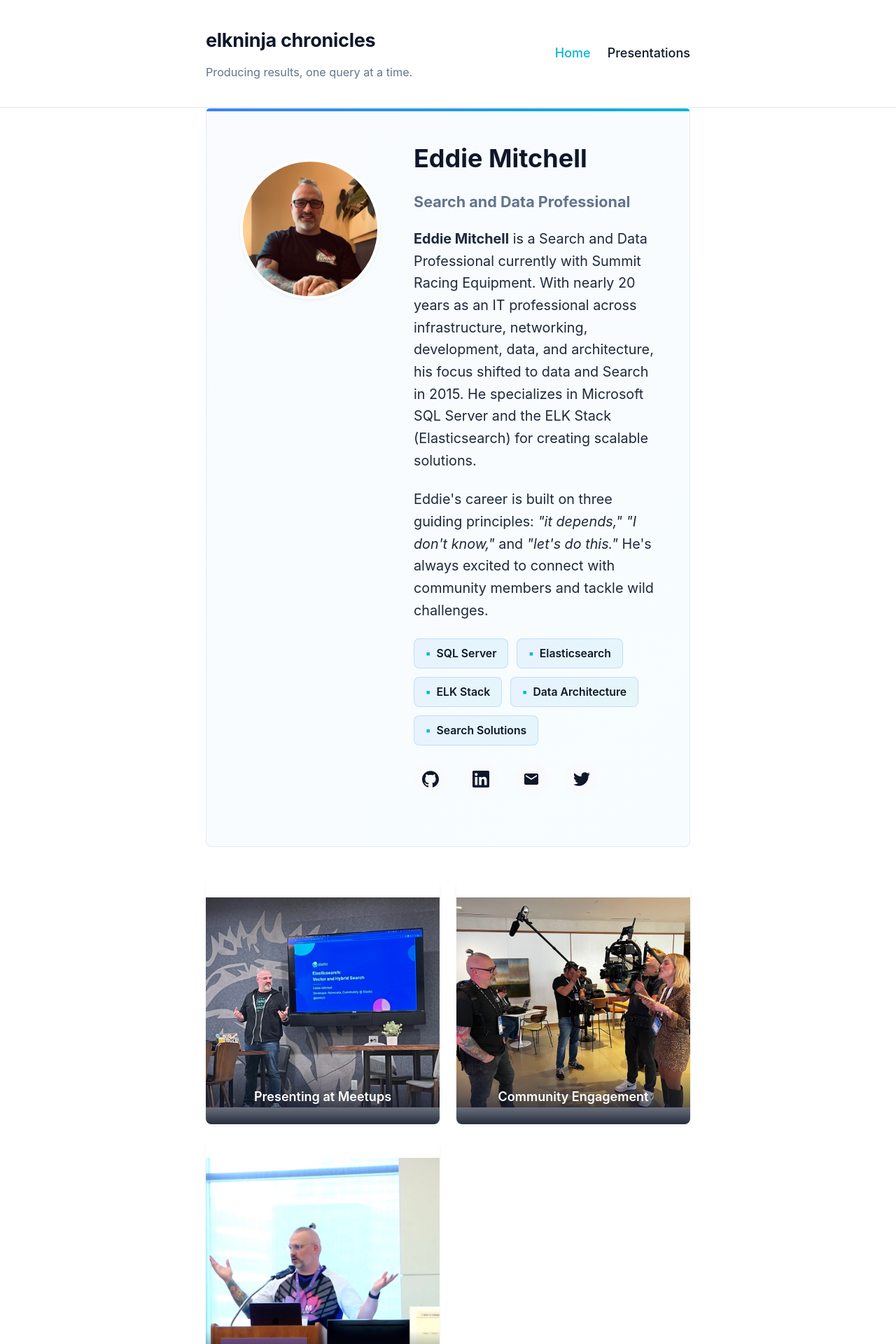
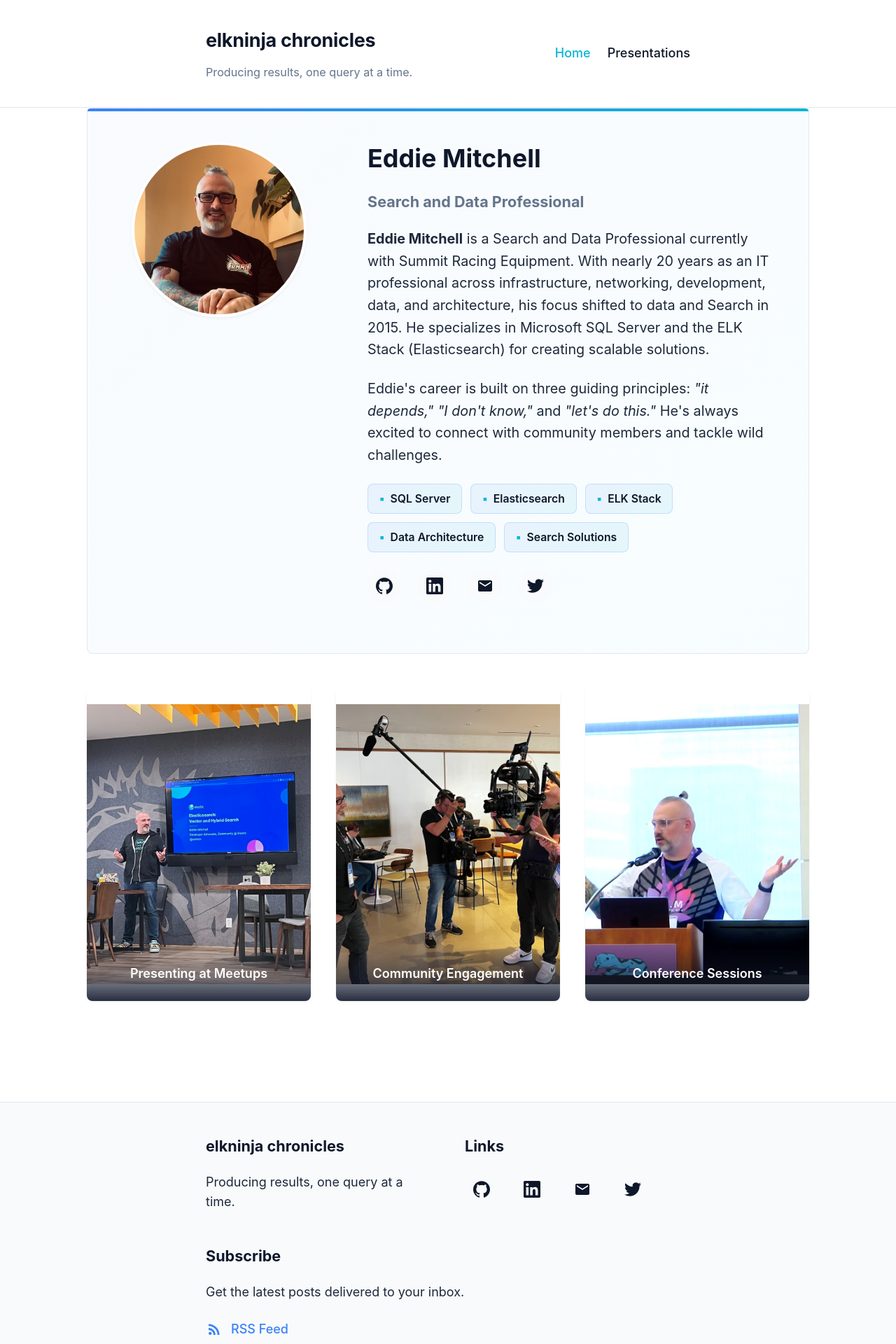
Before and after one commit to elkninja/elkninja.github.io, a Jekyll site: the page built from index.html, in a window 1280 px wide. Shown: the top 1920 px of the page at 70% size. Built offline with Jekyll 4.4.1, drawn with Linux system fonts in a browser that asks for light colours.

Commit message:
Improve homepage layout: wider content and better use of space
Changes:
- Increased homepage max-width from 740px to 1080px (wide-content-width)
- Profile section now side-by-side grid layout (image left, content right)
- Larger profile image (250px vs 200px)
- Gallery images increased from 300px to 400px height
- Fixed 3-column gallery grid (no auto-fit wrapping)
- Larger gaps between gallery items for breathing room
- Maintains mobile responsiveness (stacks vertically on tablet/mobile)

Uses full width on wide screens while staying readable and professional.

```diff
--- a/_sass/_enhancements.scss
+++ b/_sass/_enhancements.scss
@@ -1,4 +1,58 @@
 // Enhanced Components - Visual Improvements
+
+// Wider layout for homepage
+.home .wrapper {
+  max-width: $wide-content-width;
+}
+
+// Enhanced profile section layout
+.profile-section {
+  display: grid;
+  grid-template-columns: 280px 1fr;
+  gap: $double-spacing * 1.5;
+  align-items: start;
+  text-align: left !important;
+
+  .profile-image {
+    width: 250px !important;
+    height: 250px !important;
+    margin: 0 auto !important;
+  }
+
+  .profile-content {
+    max-width: none;
+  }
+
+  .profile-title {
+    text-align: left;
+  }
+}
+
+// Mobile: stack vertically
+@media (max-width: $tablet-width) {
+  .profile-section {
+    grid-template-columns: 1fr;
+    text-align: center !important;
+    gap: $base-spacing;
+
+    .profile-image {
+      width: 200px !important;
+      height: 200px !important;
+    }
+
+    .profile-title {
+      text-align: center;
+    }
+  }
+
+  .social-links {
+    justify-content: center !important;
+  }
+
+  .tech-stack {
+    justify-content: center;
+  }
+}
 
 // Category Badges
 .category-badge {
@@ -237,8 +291,8 @@ a {
 
 .gallery-grid {
   display: grid;
-  grid-template-columns: repeat(auto-fit, minmax(300px, 1fr));
-  gap: $base-spacing;
+  grid-template-columns: repeat(3, 1fr);
+  gap: $base-spacing * 1.5;
   margin-top: $base-spacing;
 }
 
@@ -264,7 +318,7 @@ a {
 
   img {
     width: 100%;
-    height: 300px;
+    height: 400px;
     object-fit: cover;
     display: block;
     transition: transform $transition-speed $transition-timing;
```
